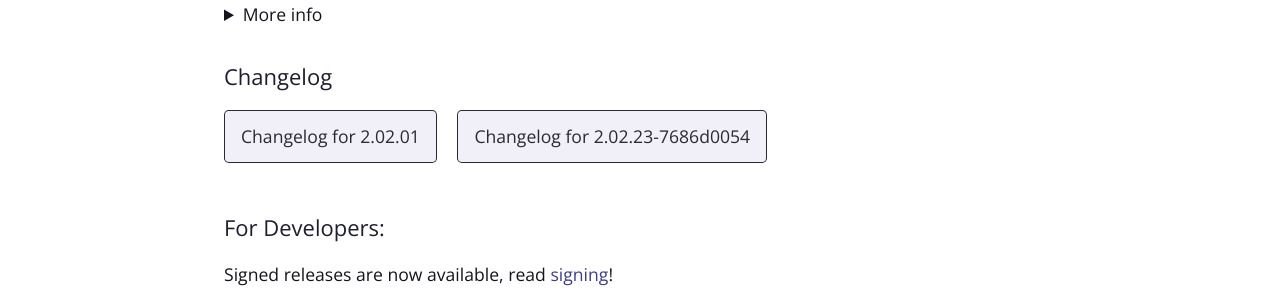
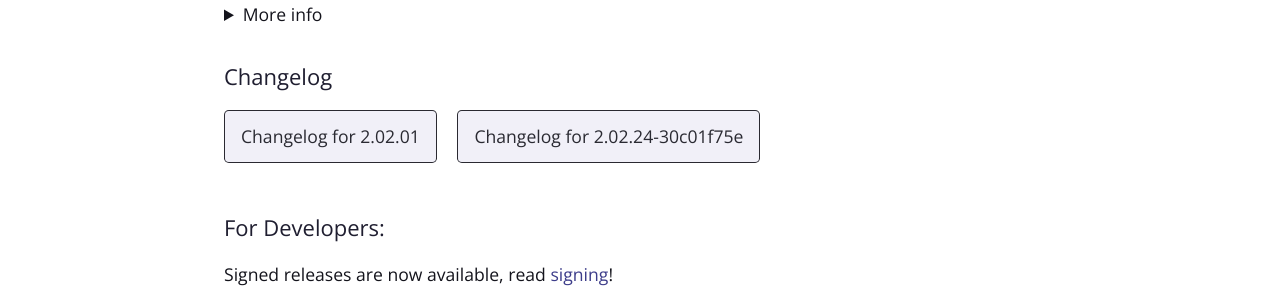
Before and after one commit to kami-blue/website, a Jekyll site: the page built from download.md, in a window 1280 px wide. Shown: the part 621-921 px from the top of the page. Built offline with Jekyll 4.4.1, drawn with Linux system fonts in a browser that asks for light colours.

Commit message:
[bump] Release 2.02.24-30c01f75e

```diff
--- a/_config.yml
+++ b/_config.yml
@@ -7,12 +7,12 @@ github:
   website_url: https://github.com/kami-blue/website
   jar_url: https://github.com/kami-blue/client/releases/download/2.02.01/kamiblue-2.02.01.jar
   jar_sig_url: https://github.com/kami-blue/client/releases/download/2.02.01/kamiblue-2.02.01.jar.sig
-  beta_jar_url: https://github.com/kami-blue/nightly-releases/releases/download/2.02.23-7686d0054/kamiblue-2.02.23-7686d0054.jar
+  beta_jar_url: https://github.com/kami-blue/nightly-releases/releases/download/2.02.24-30c01f75e/kamiblue-2.02.24-30c01f75e.jar
 cur_ver: 2.02.01
-beta_ver: 2.02.23-7686d0054
+beta_ver: 2.02.24-30c01f75e
 discord_url: https://kamiblue.org/discord
 downloads_api_ver: v1
-build_number: 877
+build_number: 878
 theme: jekyll-theme-cayman
 gems:
   - jekyll-seo-tag
```
